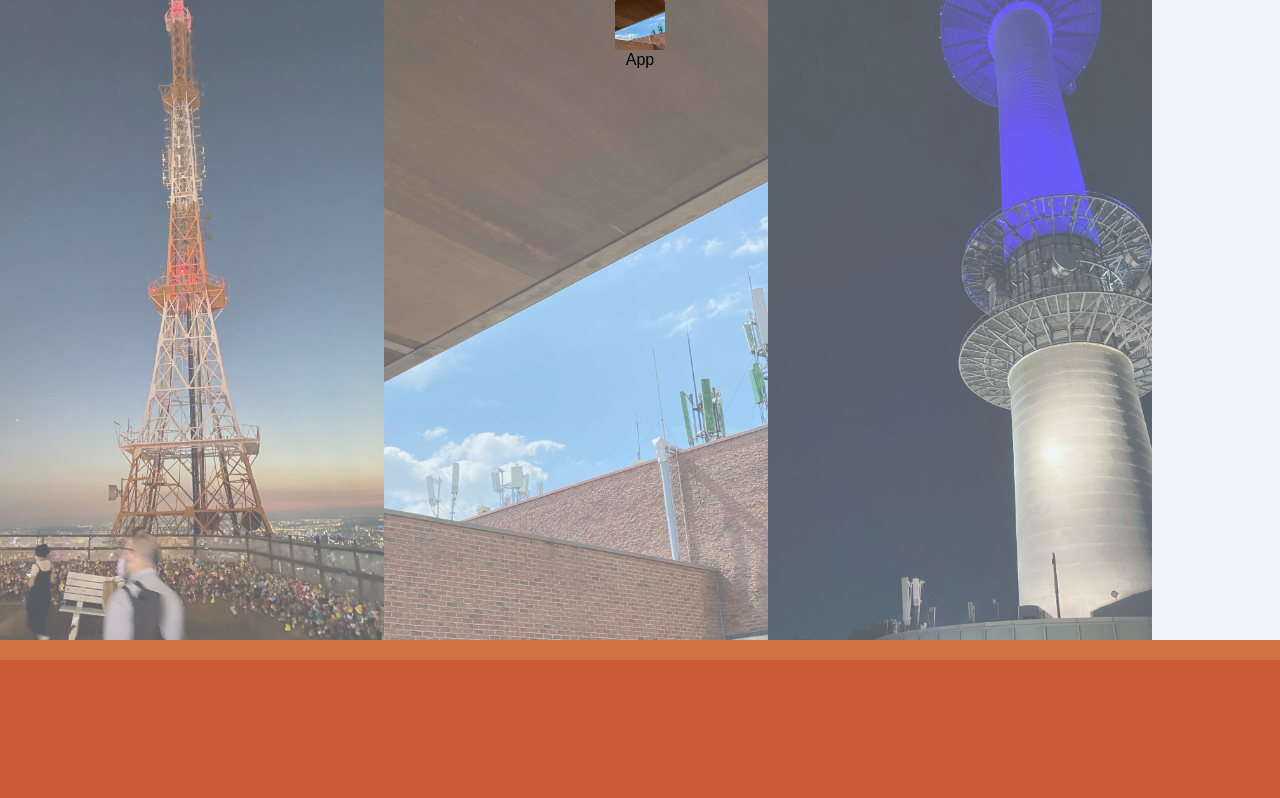
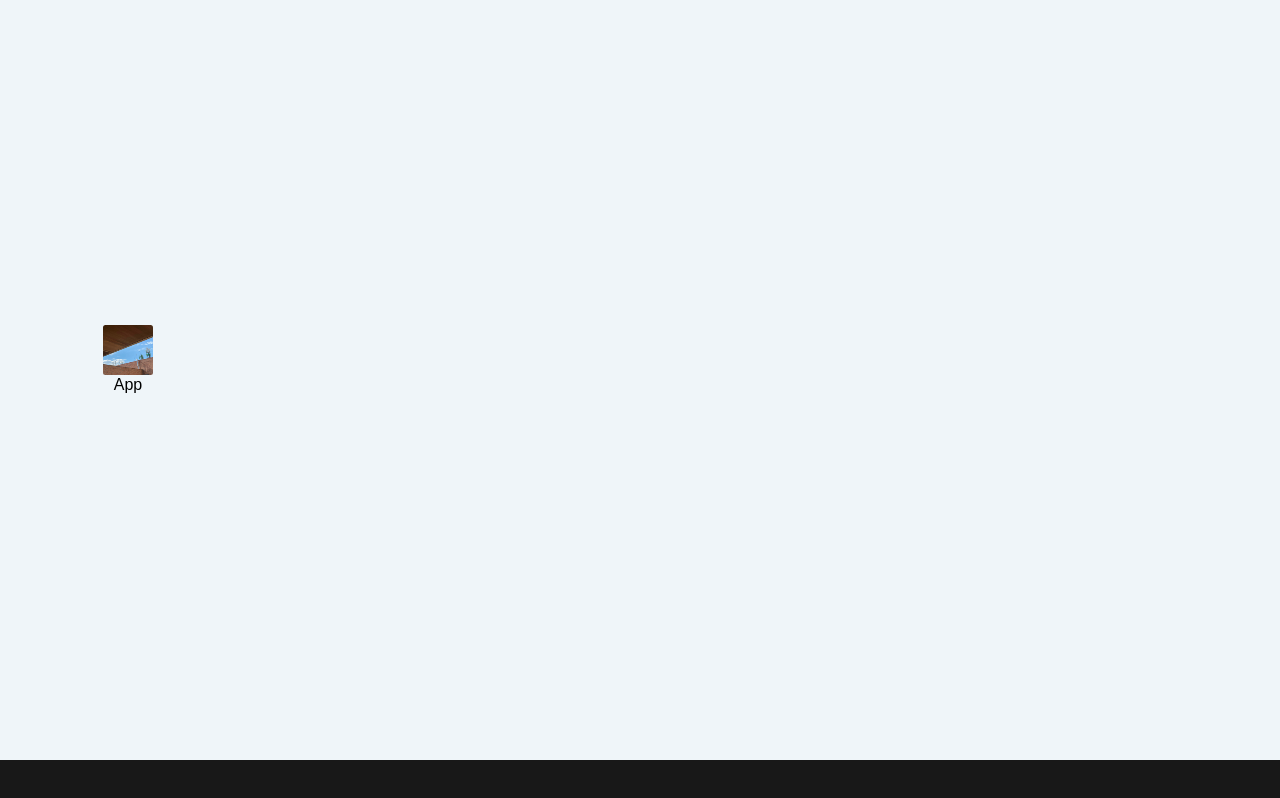
Before and after one commit to chuhongkyu/Mr_chu_HomePage, a React (Create React App) app: page / in a window 1280 px wide. Built offline with nearby package versions, Linux system fonts and the light colour scheme.

Commit message:
npm 문제 발생

```diff
--- a/src/pages/Home.js
+++ b/src/pages/Home.js
@@ -7,62 +7,37 @@ env.PUBLIC_URL = env.PUBLIC_URL || "";
 const Wrapper = styled.div`
   width: 100%;
   height: 100vh;
-  position: relative;
-  display: flex;
-`;
-
-const Container = styled.div`
-  width: 100%;
-  height: 100vh;
-  position: absolute;
-  z-index: 2;
 `;
 
 const Window = styled.div`
   width: 100%;
-  height: 80vh;
+  height: 95vh;
   background-color: ${(props) => props.theme.glass};
 `;
 
-const Panel = styled.div`
-  width: 30vw;
-  height: 80vh;
-  background-image: url("${env.PUBLIC_URL}/assets/img/photo1.jpg");
-  background-position: center;
-  background-size: cover;
-  background-repeat: no-repeat;
-  &:nth-of-type(2) {
-    background-image: url("${env.PUBLIC_URL}/assets/img/photo3.jpg");
-  }
-  &:last-of-type {
-    background-image: url("${env.PUBLIC_URL}/assets/img/photo2.jpg");
-  }
+const Container = styled.div`
+  width: 20vw;
+  height: 90vh;
+  display: flex;
+  justify-content: center;
+  align-items: center;
 `;
 
-const DownPlace = styled.div`
+const WindowBar = styled.div`
   width: 100%;
-  height: 20vh;
-  background-color: ${(props) => props.theme.brown.darker};
-  div {
-    height: 20px;
-    background-color: ${(props) => props.theme.brown.lighter};
-  }
+  height: 5vh;
+  background-color: ${(props) => props.theme.black.darker};
 `;
 
 const Home = () => {
   return (
     <Wrapper>
-      <Container>
-        <Window>
+      <Window>
+        <Container>
           <AppLink title="App" img={env.PUBLIC_URL + "assets/img/photo1.jpg"} />
-        </Window>
-        <DownPlace>
-          <div></div>
-        </DownPlace>
-      </Container>
-      <Panel></Panel>
-      <Panel></Panel>
-      <Panel></Panel>
+        </Container>
+      </Window>
+      <WindowBar></WindowBar>
     </Wrapper>
   );
 };
```
